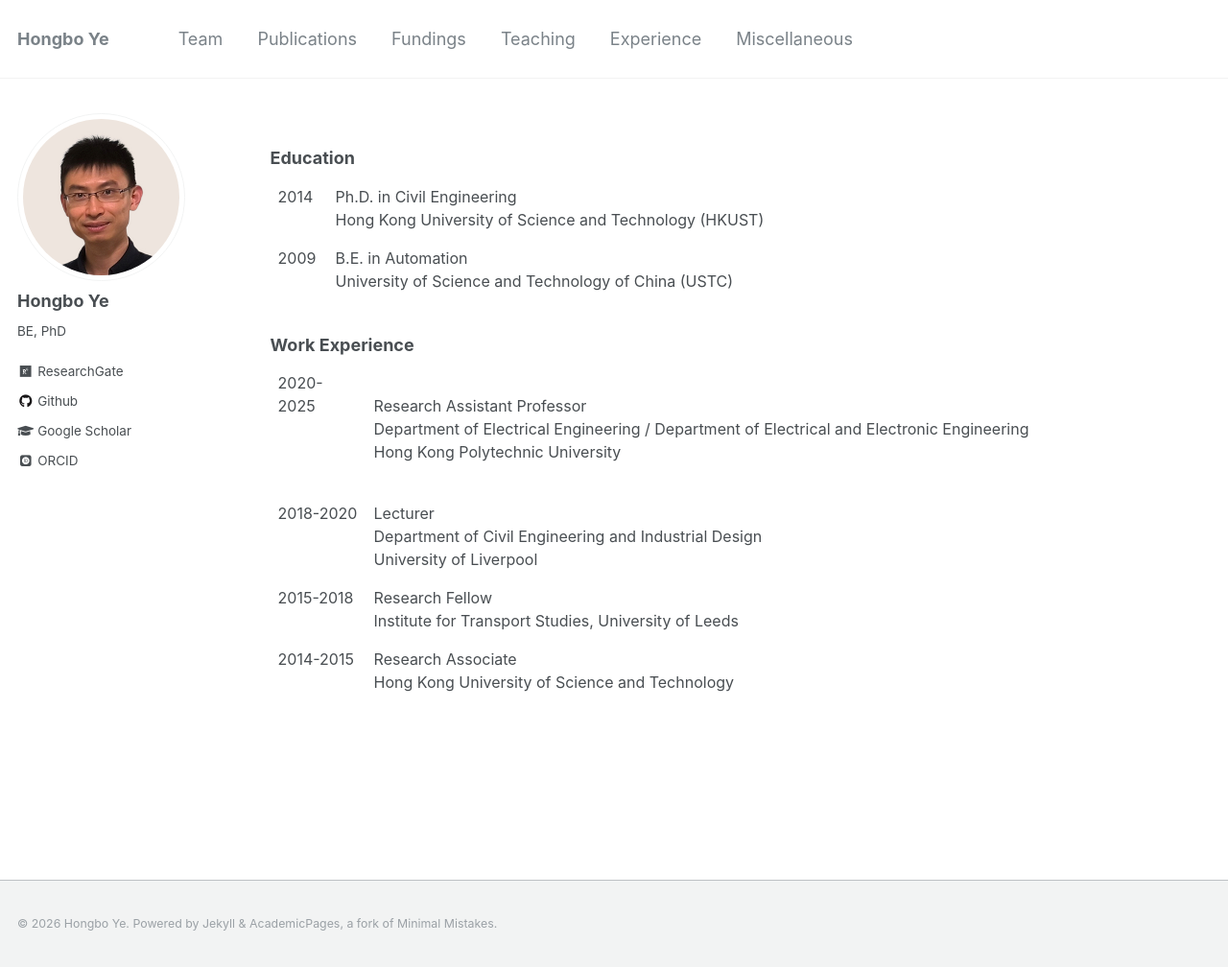
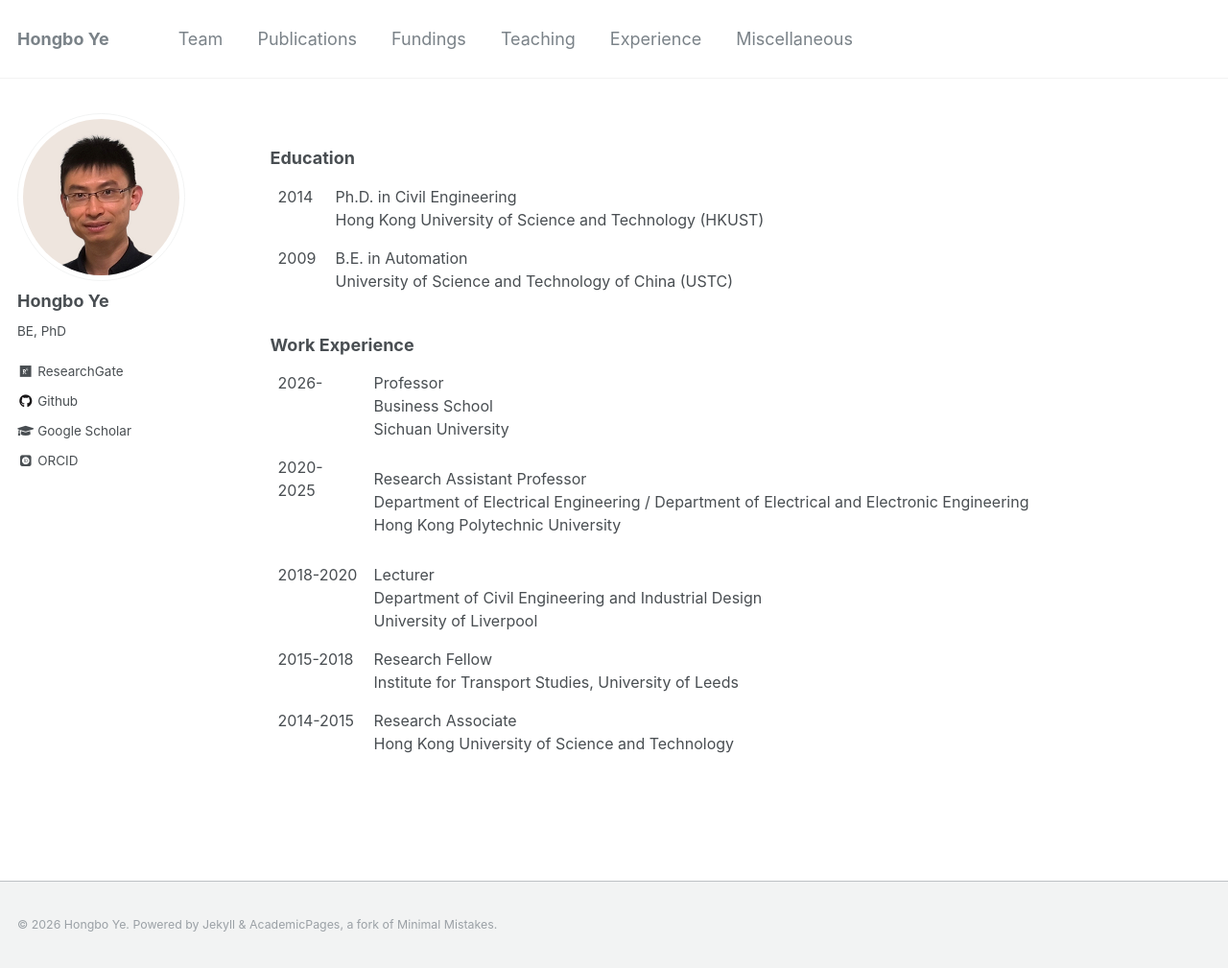
Before and after one commit to hb-ye/hb-ye.github.io, a Jekyll site: the page built from _pages/experience.md, in a window 1280 px wide and 1009 px high. Shown: the whole window at 96% size. Built offline with Jekyll 4.4.1, drawn with Linux system fonts in a browser that asks for light colours; some web fonts are replaced.

Commit message:
Update experience.md

```diff
--- a/_pages/experience.md
+++ b/_pages/experience.md
@@ -38,19 +38,23 @@ author_profile: true
   </colgroup>
 
   <tr valign="top" style="border: none;">
-    <td style="border: none;"> 2020-2025 <br> &nbsp; <br> &nbsp; <br> &nbsp; </td>
-    <td style="border: none;"> Research Assistant Professor<br>Department of Electrical Engineering / Department of Electrical and Electronic Engineering<br>Hong Kong Polytechnic University </td>
+    <td style="border: none;"> 2026- <br> &nbsp; <br> &nbsp; </td>
+    <td style="border: none;"> Professor <br> Business School <br> Sichuan University </td>
+  </tr>
+  <tr valign="top" style="border: none;">
+    <td style="border: none;"> 2020-2025 <br> &nbsp; <br> &nbsp; </td>
+    <td style="border: none;"> Research Assistant Professor <br> Department of Electrical Engineering / Department of Electrical and Electronic Engineering <br> Hong Kong Polytechnic University </td>
   </tr>
   <tr valign="top" style=" border: none;">
     <td style="border: none;"> 2018-2020 <br> &nbsp; <br> &nbsp; </td>
-    <td style="border: none;"> Lecturer<br>Department of Civil Engineering and Industrial Design<br>University of Liverpool </td>
+    <td style="border: none;"> Lecturer <br> Department of Civil Engineering and Industrial Design <br> University of Liverpool </td>
   </tr>
   <tr valign="top"  style=" border: none;">
     <td  style=" border: none;"> 2015-2018 <br/> &nbsp; </td>
-    <td style=" border: none;"> Research Fellow<br>Institute for Transport Studies, University of Leeds </td>
+    <td style=" border: none;"> Research Fellow <br> Institute for Transport Studies, University of Leeds </td>
   </tr>
   <tr valign="top" style=" border: none;">
     <td style=" border: none;"> 2014-2015 <br/> &nbsp; </td>
-    <td style=" border: none;"> Research Associate<br>Hong Kong University of Science and Technology </td>
+    <td style=" border: none;"> Research Associate <br> Hong Kong University of Science and Technology </td>
   </tr>
 </table>
```
